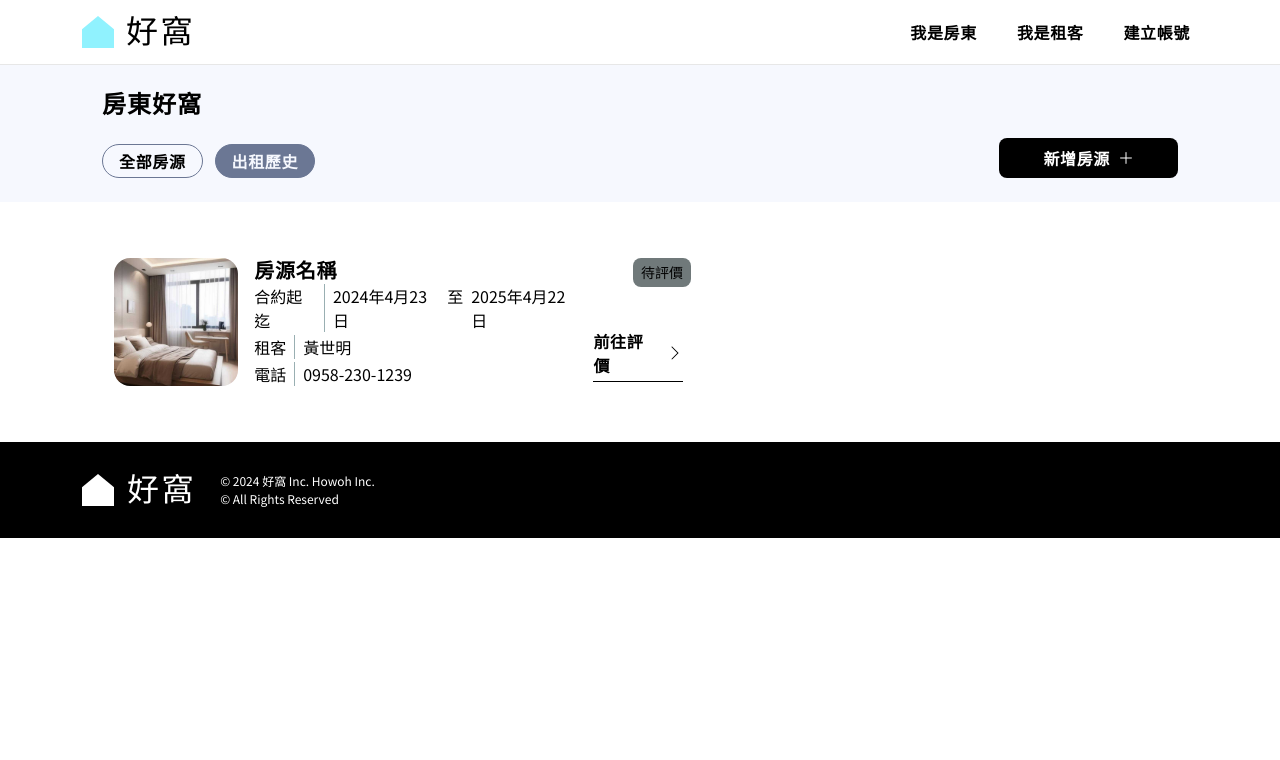
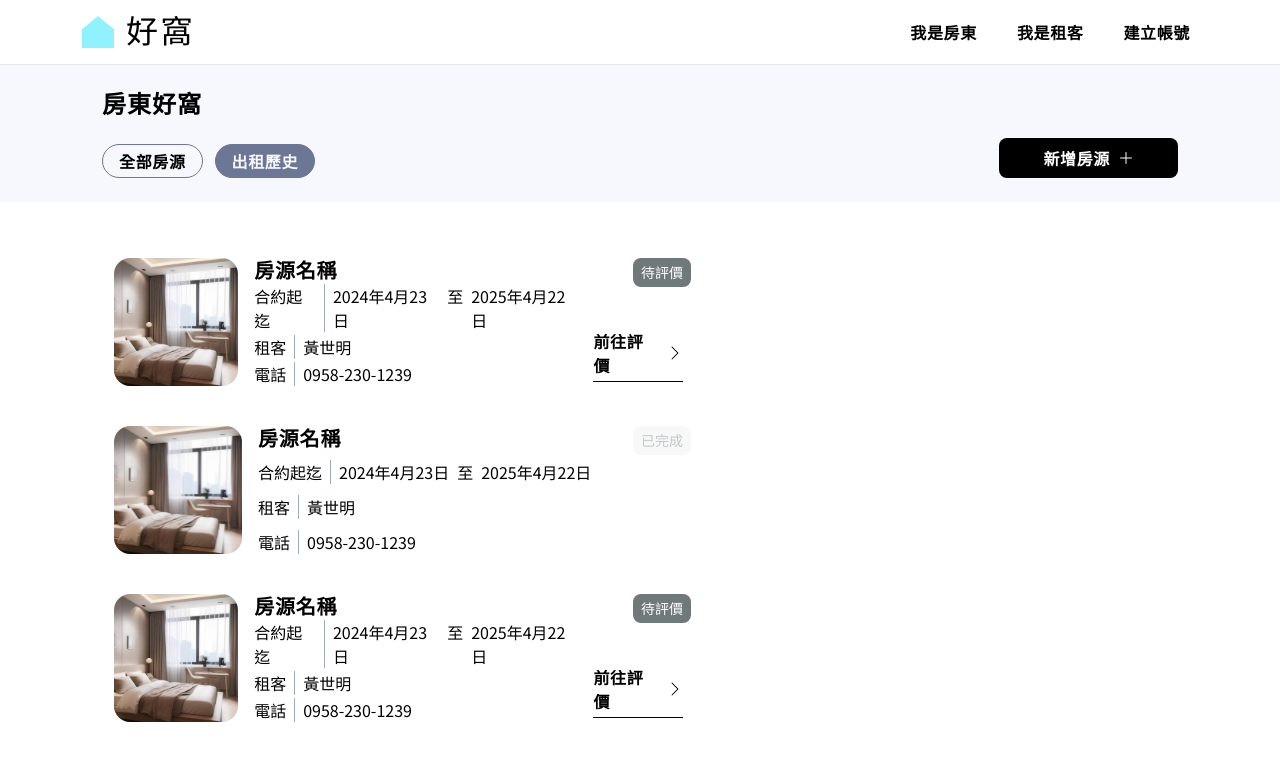
Before and after one commit to Eshiunm/Rocket_HowOh, a React (Vite) app: page /landlord/history in a window 1280 px wide. Shown: the top 760 px of the page. Built offline with nearby package versions, Linux system fonts and the light colour scheme; a web font is replaced by a local one.

Commit message:
feat: add history list card different status

```diff
--- /dev/null
+++ b/src/components/landLordManagement/history/HistoryCard.tsx
@@ -0,0 +1,54 @@
+import { Link } from "react-router-dom";
+import house from "../../../assets/imgs/homePage/recommendation_picture_1.svg";
+import rightIcon_black from "../../../assets/imgs/icons/rightIcon_black.svg";
+
+export default function HistoryCard({canReview} : {canReview: boolean}) {
+  return (
+    <li className="p-3 mb-4 flex gap-4 rounded-xl hover:bg-Landlord-99">
+      <div className="w-32 h-32 rounded-2xl overflow-hidden">
+        <img
+          src={house}
+          alt="house_cover"
+          className="w-full h-full object-cover"
+        />
+      </div>
+      <div className="flex flex-col justify-between">
+        <h3 className="text-sans-b-h6">房源名稱</h3>
+        <div className="text-sans-body1 flex gap-2">
+          <h4>合約起迄</h4>
+          <time className="pl-2 border-l border-Tenant-70">2024年4月23日</time>
+          至
+          <time>2025年4月22日</time>
+        </div>
+        <div className="text-sans-body1 flex gap-2">
+          <h4>租客</h4>
+          <h5 className="pl-2 border-l border-Tenant-70">黃世明</h5>
+        </div>
+        <div className="text-sans-body1 flex gap-2">
+          <h4>電話</h4>
+          <a href="tel:+886-958-230-1239" className="pl-2 border-l border-Tenant-70">0958-230-1239</a>
+        </div>
+      </div>
+      <div className="ml-auto flex flex-col justify-between items-end">
+        {
+          canReview ? (
+            <div className="badge-m bg-Neutral-50 text-white">待評價</div>
+          ) : (
+            <div className="badge-m bg-Neutral-99 text-Neutral-80">已完成</div>
+          )
+        }
+        {
+          canReview && (
+            <Link
+              to="/landlord/review" target="_blank"
+              className="mt-auto mb-1 mr-2 letter-button-light border-b border-black hover:border-Neutral-30"
+            >
+              前往評價
+              <img src={rightIcon_black} alt="rightIcon" />
+            </Link>
+          )
+        }
+      </div>
+    </li>
+  );
+}
--- a/src/pages/landlordManagement/RentedHistory.tsx
+++ b/src/pages/landlordManagement/RentedHistory.tsx
@@ -1,48 +1,14 @@
-import { Link } from "react-router-dom";
-import house from "../../assets/imgs/homePage/recommendation_picture_1.svg";
-import rightIcon_black from "../../assets/imgs/icons/rightIcon_black.svg";
+import HistoryCard from "../../components/landLordManagement/history/HistoryCard";
 
 export default function RentedHistory() {
   return (
     <main className="container py-6">
       <section className="layout-grid">
         <ul className="col-span-7 p-5">
-          <li className="p-3 flex gap-4 rounded-xl hover:bg-Landlord-99">
-            <div className="w-32 h-32 rounded-2xl overflow-hidden">
-              <img
-                src={house}
-                alt="house_cover"
-                className="w-full h-full object-cover"
-              />
-            </div>
-            <div className="flex flex-col justify-between">
-              <h3 className="text-sans-b-h6">房源名稱</h3>
-              <div className="text-sans-body1 flex gap-2">
-                <h4>合約起迄</h4>
-                <time className="pl-2 border-l border-Tenant-70">2024年4月23日</time>
-                至
-                <time>2025年4月22日</time>
-              </div>
-              <div className="text-sans-body1 flex gap-2">
-                <h4>租客</h4>
-                <h5 className="pl-2 border-l border-Tenant-70">黃世明</h5>
-              </div>
-              <div className="text-sans-body1 flex gap-2">
-                <h4>電話</h4>
-                <a href="tel:+886-958-230-1239" className="pl-2 border-l border-Tenant-70">0958-230-1239</a>
-              </div>
-            </div>
-            <div className="ml-auto flex flex-col justify-between items-end">
-              <div className="badge-m bg-Neutral-50">待評價</div>
-              <Link
-                to="/landlord/review" target="_blank"
-                className="mt-auto mb-1 mr-2 letter-button-light border-b border-black hover:border-Neutral-30"
-              >
-                前往評價
-                <img src={rightIcon_black} alt="rightIcon" />
-              </Link>
-            </div>
-          </li>
+          <HistoryCard canReview={true} />
+          <HistoryCard canReview={false} />
+          <HistoryCard canReview={true} />
+          <HistoryCard canReview={false} />
         </ul>
       </section>
     </main>
```
